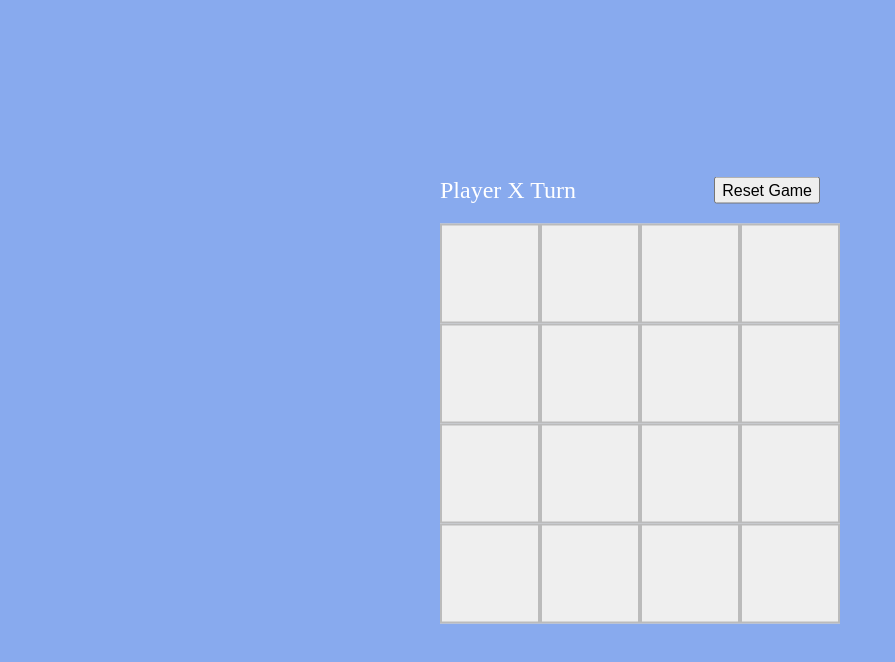
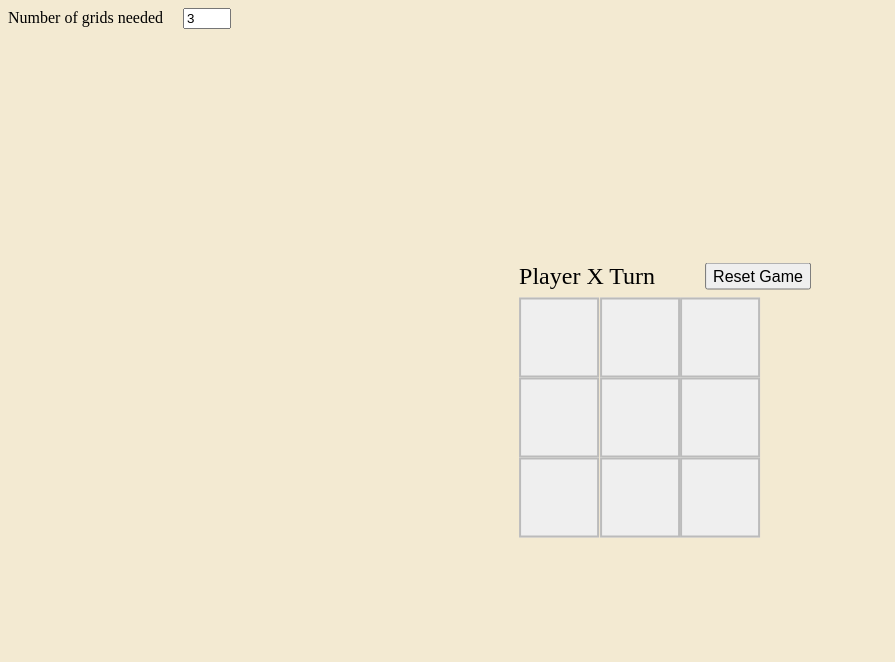
Before and after one commit to MurugeshAravind/advanced-tic-tac-toe, a React (Vite) app: page / in a window 1280 px wide. Shown: the top 662 px of the page, without its empty margins (0-895 px from the left). Built offline with nearby package versions, Linux system fonts and the light colour scheme.

Commit message:
Updates tic tac toe logic

```diff
--- a/src/App.css
+++ b/src/App.css
@@ -1,6 +1,6 @@
 body {
     font-family: "sans-serif";
-    background-color: #8AEF;
+    background-color: #F3EAD2;
 }
 
 .auto {
@@ -10,9 +10,13 @@ body {
     transform: translate(-50%, -50%);
 }
 
+input {
+    margin-left: 20px;
+}
+
 .game {
     max-width: calc(var(--board-size) * 100px);
-    padding: 20px;
+    padding: 8px;
     text-align: center;
 }
 
@@ -20,9 +24,8 @@ body {
     font-size: 1.5rem;
     display: flex;
     justify-content: space-between;
-    margin-bottom: 20px;
-    margin-right: 20px;
-    color: #fff;
+    margin-bottom:8px;
+    color: black;
 }
 
 .board {
@@ -32,8 +35,8 @@ body {
 }
 
 .cell {
-    width: 100px;
-    height: 100px;
+    width: 80px;
+    height: 80px;
     font-size: 2rem;
     border: 2px solid #bbb;
     cursor: pointer;
@@ -46,4 +49,6 @@ body {
 
 .reset-game{
     font-size: 1rem;
+    position: relative;
+    left: 50px;
 }
--- a/src/App.tsx
+++ b/src/App.tsx
@@ -1,9 +1,16 @@
 import TicTacToe from './components/TicTacToe';
 import './App.css';
+import { useState } from 'react';
 
-function App() {
+function App() {;
+  const [boardSize, setBoardSize] = useState(3);
+
   return (
-    <TicTacToe boardSize={4} />
+    <>
+    <span>Number of grids needed</span>
+    <input id="ip" placeholder='Number of grids needed' type="number" value={boardSize} min={3} max={5} onChange={(e) => setBoardSize(Number(e.target.value))} />
+    <TicTacToe boardSize={boardSize} key={boardSize} />
+    </>
   )
 }
 
--- a/src/components/TicTacToe.tsx
+++ b/src/components/TicTacToe.tsx
@@ -1,7 +1,7 @@
 import useTicTacToe from "../hooks/useTicTacToe";
 import type { CSSProperties } from "react";
 
-const TicTacToe = ({boardSize = 3}) => {
+const TicTacToe = ({ boardSize }: { boardSize: number }) => {
     const { board, resetGame, getStatusMessage, handleClick } = useTicTacToe(boardSize);
   return (
     <div className="game auto" style={{'--board-size': boardSize} as CSSProperties}>
--- a/src/hooks/useTicTacToe.tsx
+++ b/src/hooks/useTicTacToe.tsx
@@ -31,7 +31,6 @@ const useTicTacToe = (boardSize: number) => {
 
     const calculateWinner = (currentBoard: Array<string | null>) => {
         for (let i=0; i < WINNING_PATTERNS.length; i++) {
-            // const [a, b, c] = WINNING_PATTERNS[i];
             const pattern = WINNING_PATTERNS[i];
             let countX = 0;
             let countO = 0;
@@ -50,7 +49,6 @@ const useTicTacToe = (boardSize: number) => {
     };
 
     const handleClick = (index: number) => {
-        console.log(index);
         // check winner
         const winner = calculateWinner(board);
         if (winner || board[index]) return
@@ -72,7 +70,7 @@ const useTicTacToe = (boardSize: number) => {
         setisXNext(true);
     }
 
-    return { board, calculateWinner, handleClick, getStatusMessage, resetGame};
+    return { board, handleClick, getStatusMessage, resetGame};
 };
 
 export default useTicTacToe;
```
